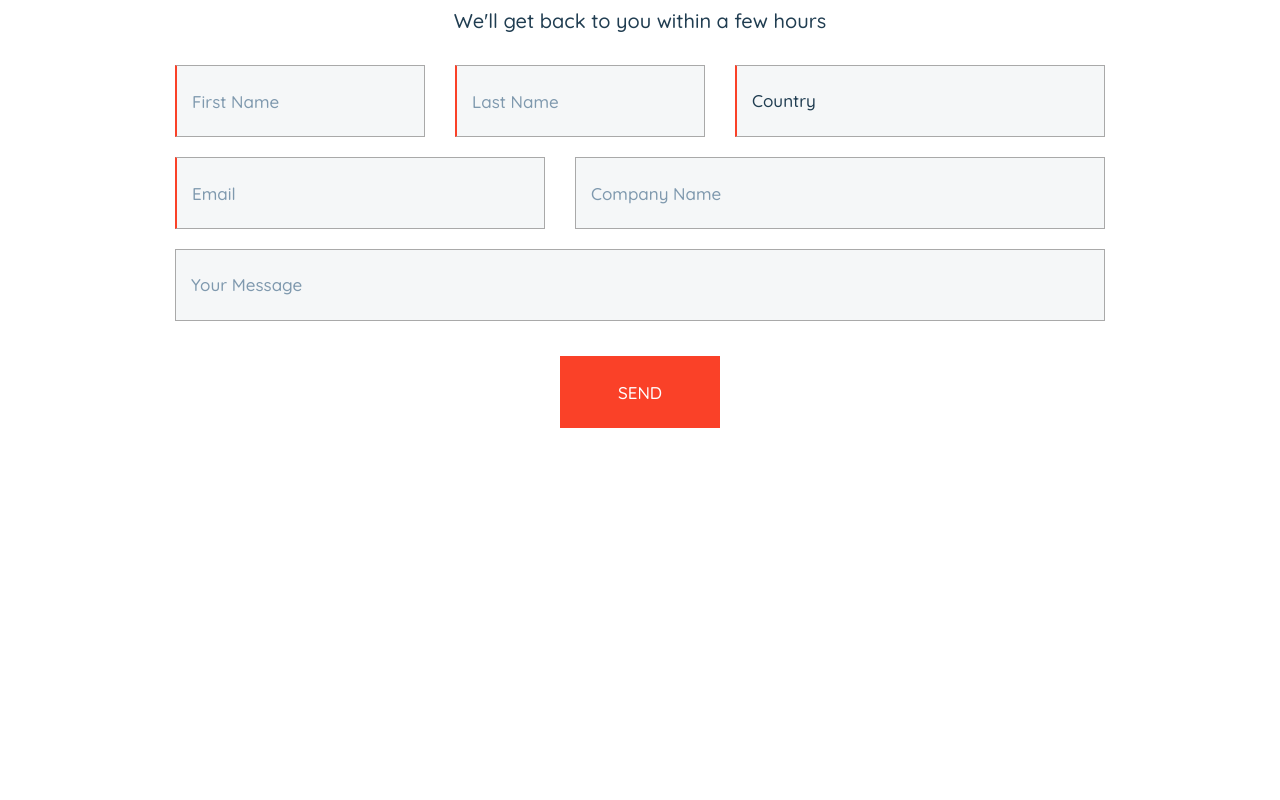
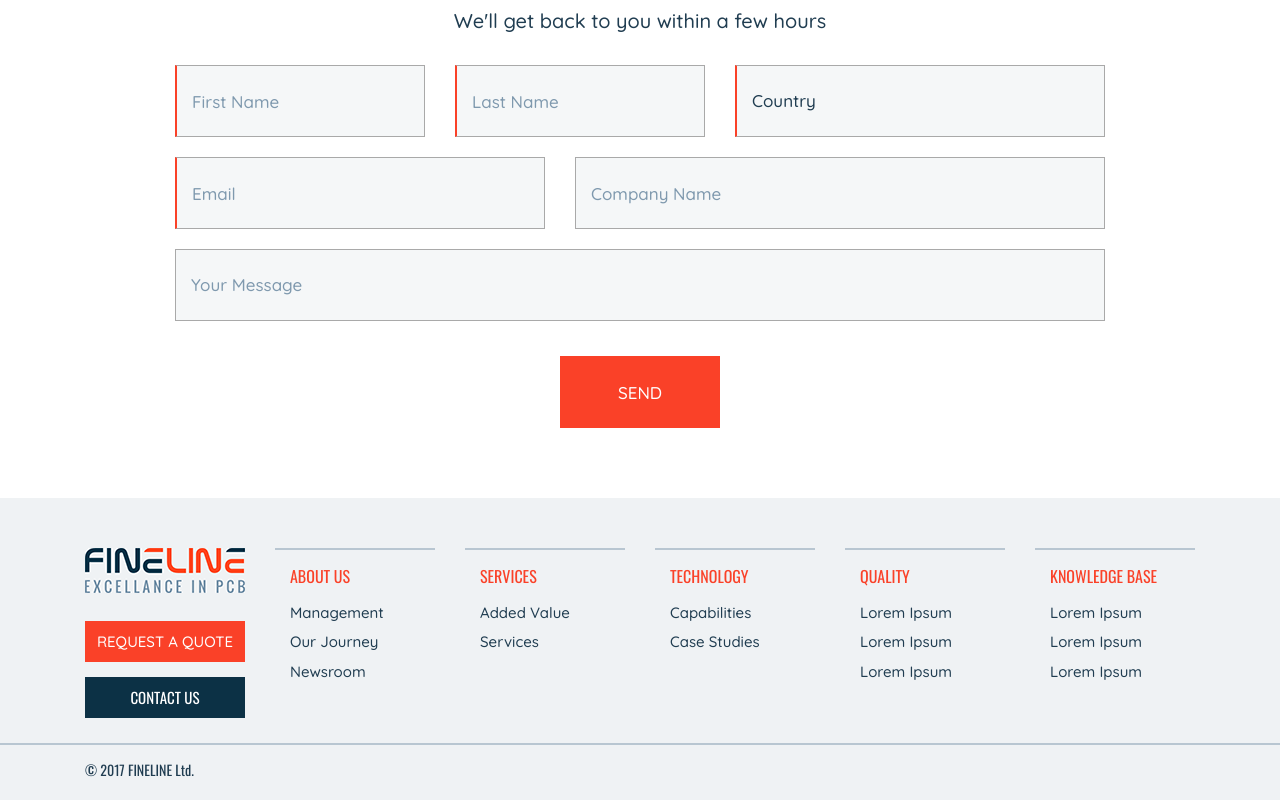
Before and after one commit to korsikov009/fineline, a website: page src/index.html in a window 1280 px wide. Shown: the part 4266-5066 px from the top of the page. Before the commit the page ends 4764 px from the top, so only its background shows below. Drawn offline with nearby package versions, Linux system fonts and the light colour scheme.

Commit message:
Did footer

```diff
--- a/src/index.html
+++ b/src/index.html
@@ -261,5 +261,66 @@
             </form>
         </div>
     </section>
+    <footer class="footer">
+        <div class="footer__container container">
+            <div class="row">
+                <div class="footer__item col-2">
+                    <a href="#" class="footer__logo">
+                        <img src="img/icons/logo-footer.png" alt="logo">
+                    </a>
+                    <a href="#" class="footer__request">Request a quote</a>
+                    <a href="#" class="footer__contact">Contact us</a>
+                </div>
+                <div class="footer__item submenu col-2">
+                    <hr class="submenu__overline">
+                    <div class="submenu__reference-container">
+                        <a href="#" class="submenu__title">About us</a>
+                        <a href="#" class="submenu__reference">Management</a>
+                        <a href="#" class="submenu__reference">Our Journey</a>
+                        <a href="#" class="submenu__reference">Newsroom</a>
+                    </div>
+                </div>
+                <div class="footer__item submenu col-2">
+                    <hr class="submenu__overline">
+                    <div class="submenu__reference-container">
+                        <a href="#" class="submenu__title">Services</a>
+                        <a href="#" class="submenu__reference">Added Value</a>
+                        <a href="#" class="submenu__reference">Services</a>
+                    </div>
+                </div>
+                <div class="footer__item submenu col-2">
+                    <hr class="submenu__overline">
+                    <div class="submenu__reference-container">
+                        <a href="#" class="submenu__title">Technology</a>
+                        <a href="#" class="submenu__reference">Capabilities</a>
+                        <a href="#" class="submenu__reference">Case Studies</a>
+                    </div>
+                </div>
+                <div class="footer__item submenu col-2">
+                    <hr class="submenu__overline">
+                    <div class="submenu__reference-container">
+                        <a href="#" class="submenu__title">Quality</a>
+                        <a href="#" class="submenu__reference">Lorem Ipsum</a>
+                        <a href="#" class="submenu__reference">Lorem Ipsum</a>
+                        <a href="#" class="submenu__reference">Lorem Ipsum</a>
+                    </div>
+                </div>
+                <div class="footer__item submenu col-2">
+                    <hr class="submenu__overline">
+                    <div class="submenu__reference-container">
+                        <a href="#" class="submenu__title">Knowledge base</a>
+                        <a href="#" class="submenu__reference">Lorem Ipsum</a>
+                        <a href="#" class="submenu__reference">Lorem Ipsum</a>
+                        <a href="#" class="submenu__reference">Lorem Ipsum</a>
+                    </div>
+                </div>
+            </div>
+
+        </div>
+        <hr class="footer__separator">
+        <div class="footer__copyright container">
+            <p class="footer__copyright-text">&copy; 2017 FINELINE Ltd.</p>
+        </div>
+    </footer>
 </body>
 </html>
--- /dev/null
+++ b/src/scss/_footer.scss
@@ -0,0 +1,89 @@
+.footer {
+  background-color: #EFF2F4;
+
+  &__container {
+    padding: {
+      top: 50px;
+      bottom: 25px;
+    }
+  }
+
+  &__logo {
+    margin-bottom: 25px;
+    display: block;
+
+    img {
+      width: 100%;
+    }
+  }
+
+  &__request, &__contact {
+    display: block;
+    width: 100%;
+    text-align: center;
+    padding: 10px;
+    color: #fff;
+    text-transform: uppercase;
+  }
+
+  &__request {
+    font: 500 1.5rem/1.4 "Quicksand", sans-serif;
+    background-color: #FA4128;
+    margin-bottom: 15px;
+  }
+
+  &__contact {
+    font: normal 1.5rem/1.4 "Oswald", sans-serif;
+    background-color: #0C3145;
+  }
+
+  &__separator {
+    margin: 0;
+    background-color: #B8C6D1;
+    border: none;
+    height: 2px;
+  }
+
+  &__copyright {
+
+    padding: {
+      top: 15px;
+      bottom: 20px;
+    }
+
+    &-text {
+      font: normal 1.4rem/1.4 "Oswald", sans-serif;
+      color: #203D51;
+      margin: 0;
+    }
+  }
+}
+
+.submenu {
+
+  &__overline {
+    background-color: #B8C6D1;
+    border: none;
+    height: 2px;
+    margin: 0;
+  }
+
+  &__reference-container {
+    display: flex;
+    flex-direction: column;
+    padding:15px;
+  }
+
+  &__title {
+    font: normal 1.6rem/1.4 "Oswald", sans-serif;
+    color: #FA4128;
+    text-transform: uppercase;
+    margin-bottom: 15px;
+  }
+
+  &__reference {
+    font: 500 1.5rem/1.3 "Quicksand", sans-serif;
+    color: #203D51;
+    margin-bottom: 10px;
+  }
+}
--- a/src/scss/_header.scss
+++ b/src/scss/_header.scss
@@ -93,7 +93,7 @@
   }
 
   &__request-reference {
-    width: 160px;
+    width: 100%;
     font-size: 1.6rem;
     text-transform: uppercase;
     color: #fff;
--- a/src/scss/styles.scss
+++ b/src/scss/styles.scss
@@ -13,3 +13,4 @@
 @import "clients";
 @import "news";
 @import "contacts";
+@import "footer";
```
Also changed, not shown: src/css/styles.css, src/img/icons/logo-footer.png (added).
